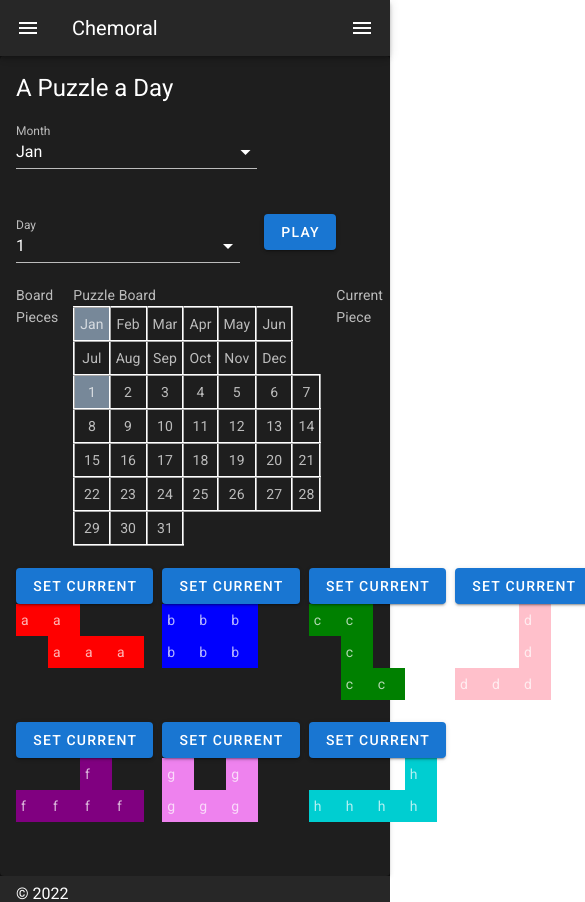
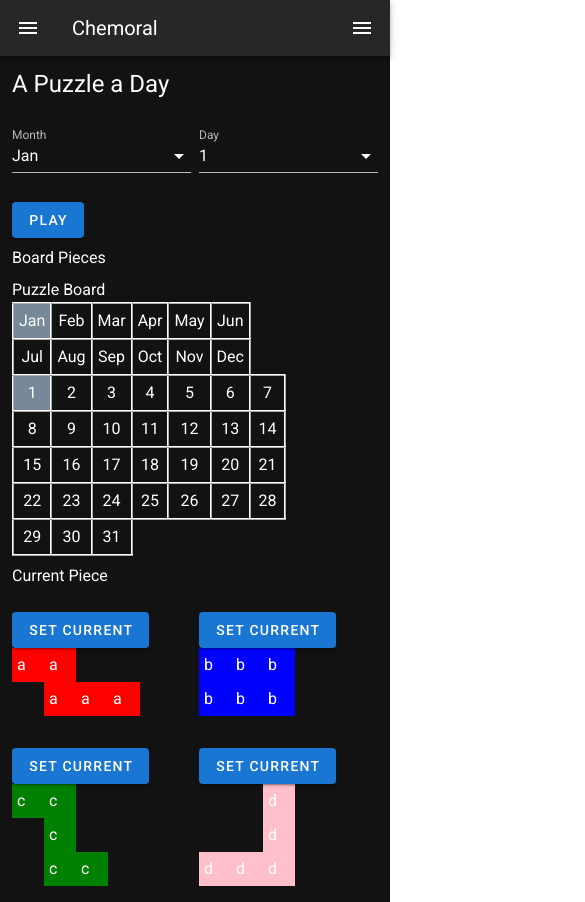
Before and after one commit to chemoral87/a-puzzle-a-day, a Nuxt app: page / in a window 390 px wide. Shown: the top 902 px of the page, 585 px wide, since content can reach past the window. Built offline with nearby package versions, Linux system fonts and the light colour scheme.

Commit message:
responsive

```diff
--- a/components/Box.vue
+++ b/components/Box.vue
@@ -1,12 +1,6 @@
 <template>
-  <div
-    style="
-      display: grid;
-      column-gap: 5px;
-      grid-template-columns: auto auto auto auto auto;
-    "
-  >
-    <div v-for="(piece, ix) in pieces" :key="ix">
+  <v-row dense>
+    <v-col dense v-for="(piece, ix) in pieces" :key="ix">
       <v-btn class="primary mr-1" @click="setPiece(piece)">Set Current</v-btn>
       <table class="sample">
         <tr v-for="(row, iy) in piece.shape" :key="ix + iy">
@@ -20,8 +14,8 @@
         </tr>
       </table>
       <br />
-    </div>
-  </div>
+    </v-col>
+  </v-row>
 </template>
 <script>
 import { mapMutations } from 'vuex'
--- a/components/PuzzleBoard.vue
+++ b/components/PuzzleBoard.vue
@@ -1,12 +1,11 @@
 <template>
   <div>
-    <!-- {{ boardTemp }} -->
-    <v-row>
-      <v-col cols="auto">
+    <v-row dense>
+      <v-col cols="6" sm="auto">
         <v-select :items="select_months" v-model="month_play" label="Month">
         </v-select
       ></v-col>
-      <v-col cols="auto">
+      <v-col cols="6" sm="auto">
         <v-select
           :items="select_days"
           v-model="day_play"
@@ -18,11 +17,11 @@
       </v-col>
     </v-row>
 
-    <div style="display: flex">
-      <div style="margin-right: 15px">
+    <v-row dense>
+      <v-col cols="auto">
         <BoardPieces />
-      </div>
-      <div style="margin-right: 15px">
+      </v-col>
+      <v-col cols="auto">
         <div>Puzzle Board</div>
 
         <table class="sample">
@@ -38,12 +37,12 @@
             </td>
           </tr>
         </table>
-      </div>
-      <div>
+      </v-col>
+      <v-col cols="auto">
         Current Piece
         <CurrentPiece />
-      </div>
-    </div>
+      </v-col>
+    </v-row>
   </div>
 </template>
 <script>
@@ -145,7 +144,6 @@ export default {
         this.setPieceOnPuzzle({ piece: this.currentPiece, posY: y, posX: x })
         this.removePieceFromBox(this.currentPiece)
         this.clearCurrent()
-
       }
       if (this.getBoxPieces.length == 0) {
         alert('Congratulations YOU FINISH')
--- a/layouts/default.vue
+++ b/layouts/default.vue
@@ -42,7 +42,7 @@
       </v-btn>
     </v-app-bar>
     <v-main>
-      <v-container class="pa-0">
+      <v-container>
         <Nuxt />
       </v-container>
     </v-main>
--- a/pages/index.vue
+++ b/pages/index.vue
@@ -1,18 +1,13 @@
 <template>
   <v-row justify="center" align="center">
+    <v-col>
+      <span class="headline">A Puzzle a Day </span>
+    </v-col>
     <v-col cols="12" sm="12" md="10">
-      <v-card>
-        <v-card-title class="headline"> A Puzzle a Day </v-card-title>
-        <v-card-text>
-          <PuzzleBoard />
-          <br />
-          <Box />
-        </v-card-text>
-        <v-card-actions>
-          <v-spacer />
-          <!-- <v-btn color="primary" nuxt to="/inspire"> Continue </v-btn> -->
-        </v-card-actions>
-      </v-card>
+      <PuzzleBoard />
+    </v-col>
+    <v-col cols="12" sm="12" md="10">
+      <Box />
     </v-col>
   </v-row>
 </template>
```
